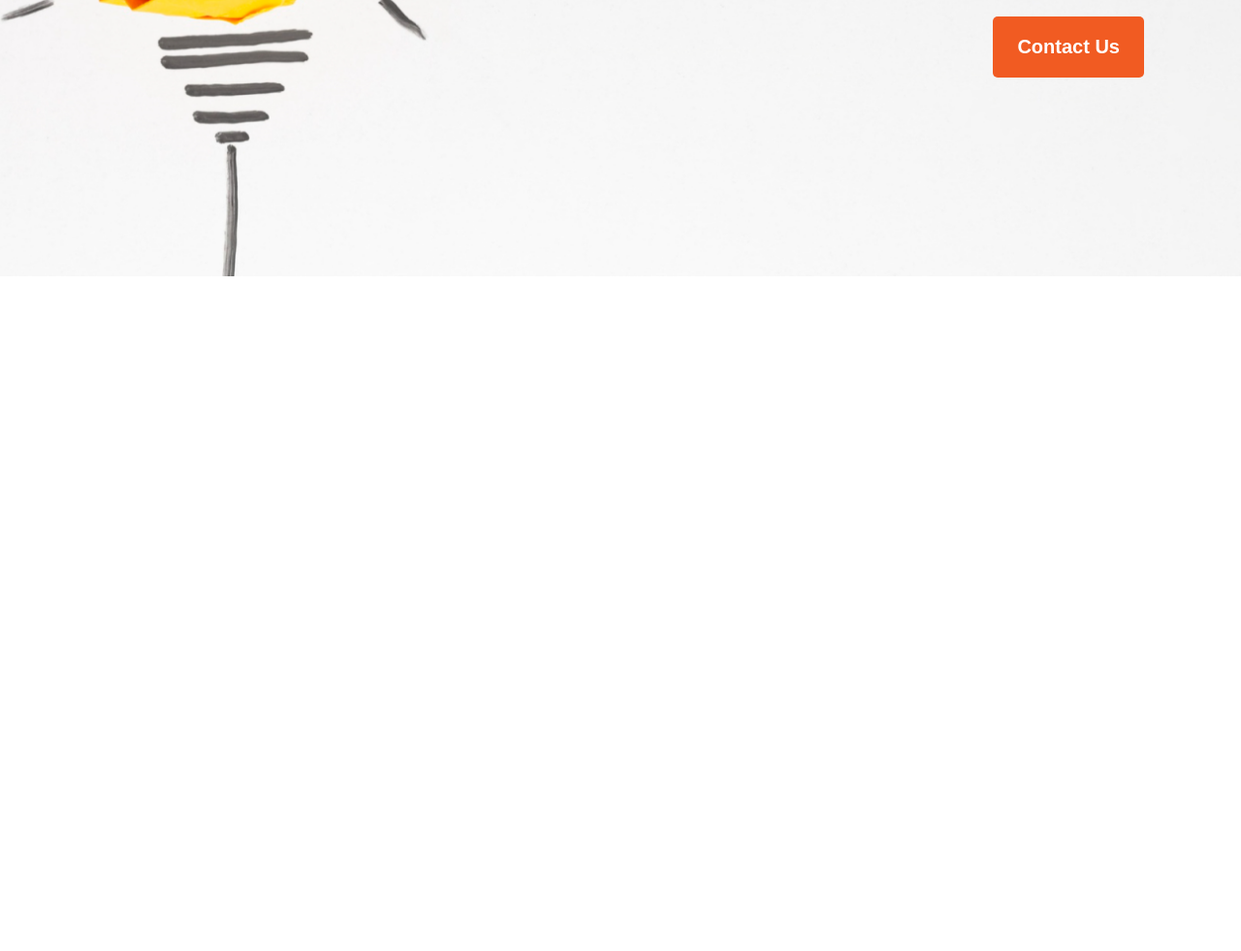
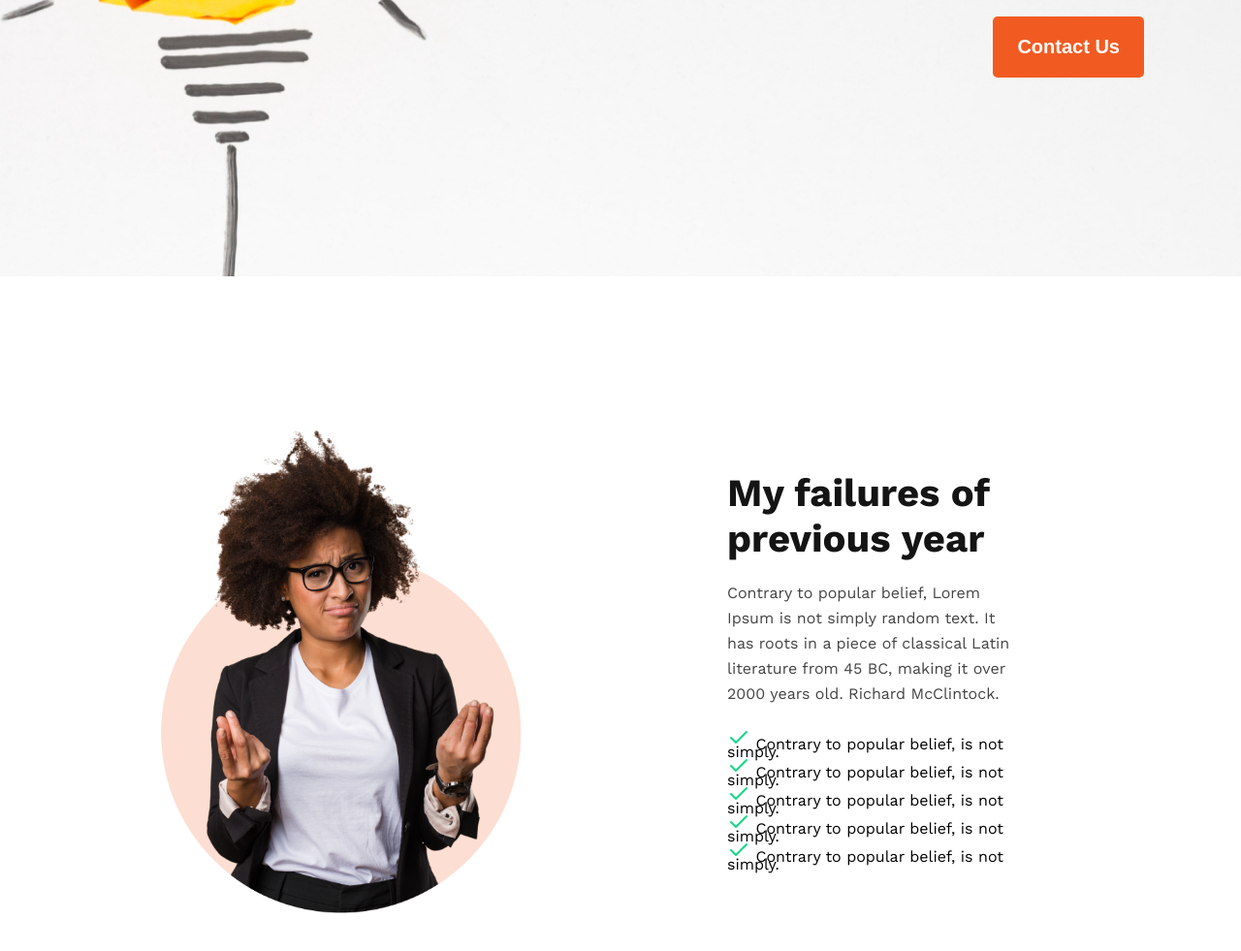
Before and after one commit to abdurrahim15/new-year, a plain HTML site: page index.html in a window 1280 px wide. Shown: the part 515-1496 px from the top of the page at 97% size. Before the commit the page ends 800 px from the top, so only its background shows below. Drawn offline with nearby package versions, Linux system fonts and the light colour scheme.

Commit message:
added 2nd section

```diff
--- a/index.html
+++ b/index.html
@@ -25,7 +25,27 @@
 
         </div>
     </header>
-    <main></main>
+    <main>
+        <section class="failure-container">
+            <div class="img-side">
+                <img class="bimg" src="./images/img-bg.png" alt="">
+            </div>
+            <div class="text-side">
+                <h2 class="ftitle">
+                My failures of <br> previous year
+                </h2>
+                <p class="fdes">Contrary to popular belief, Lorem Ipsum is not simply random text. It has roots in a piece of classical Latin literature from 45 BC, making it over 2000 years old. Richard McClintock.</p>
+                <ul>
+                <li><span><img src="./images/check 1.svg" alt=""></span> Contrary to popular belief, is not simply.</li>
+                <li><span><img src="./images/check 1.svg" alt=""></span> Contrary to popular belief, is not simply.</li>
+                <li><span><img src="./images/check 1.svg" alt=""></span> Contrary to popular belief, is not simply.</li>
+                <li><span><img src="./images/check 1.svg" alt=""></span> Contrary to popular belief, is not simply.</li>
+                <li><span><img src="./images/check 1.svg" alt=""></span> Contrary to popular belief, is not simply.</li>
+            </ul>
+            </div>
+
+        </section>
+    </main>
     <footer></footer>
 </body>
 
--- a/styles/style.css
+++ b/styles/style.css
@@ -49,3 +49,47 @@ font-size: 20px;
 font-weight: 600;
 margin-top: 20px;
 }
+main{
+
+}
+.failure-container{
+    display: flex;
+    justify-content: space-around;
+    align-items: center;
+
+
+
+}
+.img-side{
+    padding-left: 150px;
+}
+.text-side{
+    padding: 200px;
+}
+
+ul li{
+    list-style: none;
+    line-height: 5px;
+}
+.bimg{
+    width: 400px;
+}
+.ftitle{
+    color:#151414;
+font-family: Work Sans;
+font-size: 40px;
+font-style: normal;
+font-weight: 700;
+line-height: normal;
+margin-bottom: 20px;
+}
+.fdes{
+    color:  #444343;
+font-family: Work Sans;
+font-size: 16px;
+font-style: normal;
+font-weight: 400;
+line-height: 26px;
+width: 90%;
+margin-bottom: 20px;
+}
```
Also changed, not shown: images/check 1.svg (added), images/img-bg.png (added).
